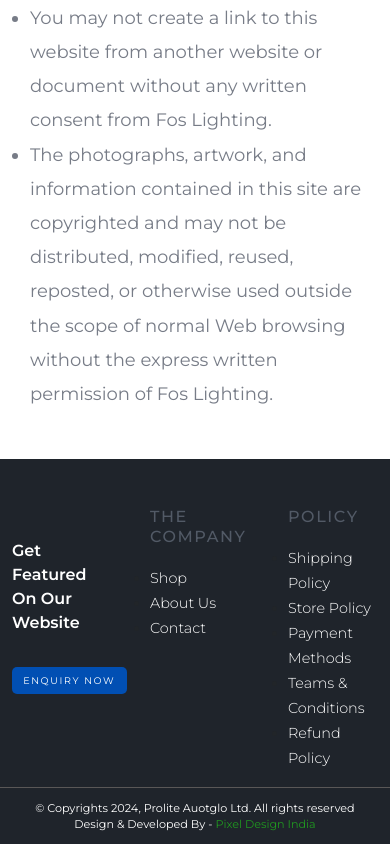
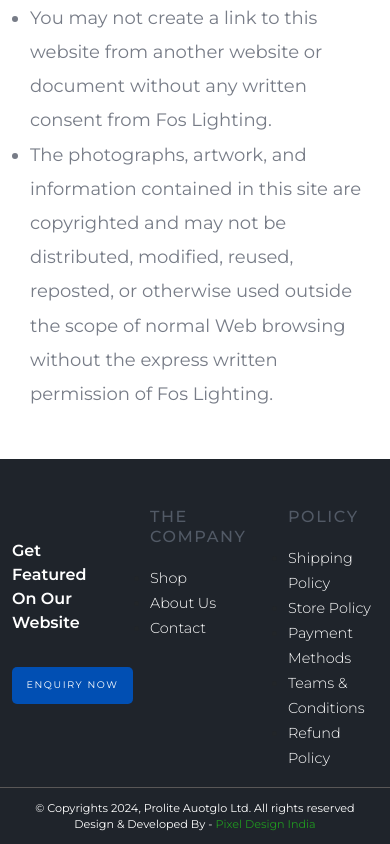
Before and after one commit to pixeldesignindia/prolite-Ecommerce, a React (Vite) app in the folder frontend-ecommerce/: page /terms in a window 390 px wide. Shown: the part 711-1555 px from the top of the page. Built offline with nearby package versions, Linux system fonts and the light colour scheme; no server answers.

Commit message:
footer & search css modify

```diff
--- a/frontend-ecommerce/src/components/footer/footer.css
+++ b/frontend-ecommerce/src/components/footer/footer.css
@@ -1,6 +1,6 @@
 #footer-main{background-color: #1F242B;}
 .first .left-head{font-size: 45px;font-weight: 600;line-height: 63px;letter-spacing: 0em;text-align: left;padding: 30px 0 0 0;color: #fff;}
-.first button{padding: 12px 24px;width: 374px;background-color: #014FB3;color: #fff;border: 0px;border-radius: 5px;text-transform: uppercase;font-size: 20px;font-weight: 500;letter-spacing: 2px;}
+.first button{padding: 12px 24px;width: 374px;background-color: #014FB3;color: #fff;border: 0px;border-radius: 5px;text-transform: uppercase;font-size: 20px;font-weight: 500;letter-spacing: 2px;margin-top: 10px;}
 
 .f-head{color: #525A66;text-transform: uppercase;font-size: 28px;font-weight: 500;line-height: 42px;letter-spacing: 0.1em;text-align: left;}
 .ft-list{padding: 0;font-size: 20px;font-weight: 300;line-height: 43px;letter-spacing: 0em;text-align: left;}
@@ -14,7 +14,7 @@
     .first .left-head{font-size: 1rem; line-height: 150%;padding:2rem 0 0 0 ;}
     .f-head{font-size: 1rem;letter-spacing: .1rem;line-height: 20px;margin-bottom: 1.2rem;}
     .ft-list{font-size: .9rem;line-height: 25px;}
-    .first button{padding: .4rem .7rem; margin-top: 2rem;font-size: .6rem;width: max-content;font-weight: 400;letter-spacing: .1rem;}
+    .first button{padding: 0.7rem 0.9rem; margin-top: 2rem;font-size: .6rem;width: max-content;font-weight: 400;letter-spacing: .1rem;}
     .res-col-center{display: flex; justify-content: center;align-items: center;flex-direction: column;}
     .second-left p , .second-right p {text-align: center !important;font-size: .7rem;}
     .second-right{justify-content: center;}
--- a/frontend-ecommerce/src/pages/search/search.css
+++ b/frontend-ecommerce/src/pages/search/search.css
@@ -13,7 +13,7 @@ option {font-size: 1rem;  background-color: #054aa4;font-family: Montserrat;}
 .s-m-t{margin-top: 1rem;}
 
 @media(max-width:500px){
-    .product-search-page{display: block;padding: 1rem;}
+    .product-search-page{display: block;padding: 1.7rem 1rem;}
     .product-search-page > aside{width: 100%;display: flex;align-items: center;flex-direction: row;border-right:none;padding: 0;}
     .product-search-page > aside >h3{display: none;}
     .product-search-page > aside >div{width: 33%;}
```
